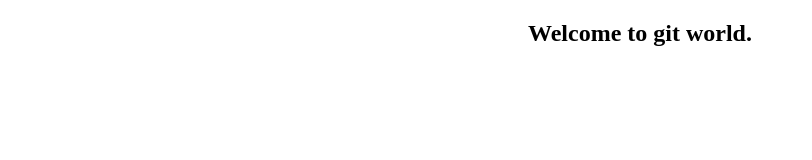
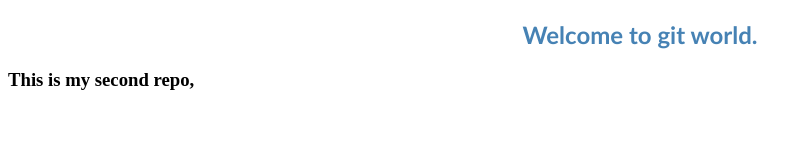
Before and after one commit to mabrur007/my-second-repo, a plain HTML site: page index.html in a window 1280 px wide. Shown: the whole page, without its empty margins (0-812 px from the left). Drawn offline with Linux system fonts and the light colour scheme.

Commit message:
style changed

```diff
--- a/css/style.css
+++ b/css/style.css
@@ -1,3 +1,5 @@
 h2{
     text-align: center;
+    font-family: 'Gill Sans', 'Gill Sans MT', Calibri, 'Trebuchet MS', sans-serif;
+    color: steelblue;
 }
--- a/index.html
+++ b/index.html
@@ -11,6 +11,7 @@
 
 <body>
     <h2>Welcome to git world.</h2>
+    <h3>This is my second repo,</h3>
 </body>
 
 </html>
```
